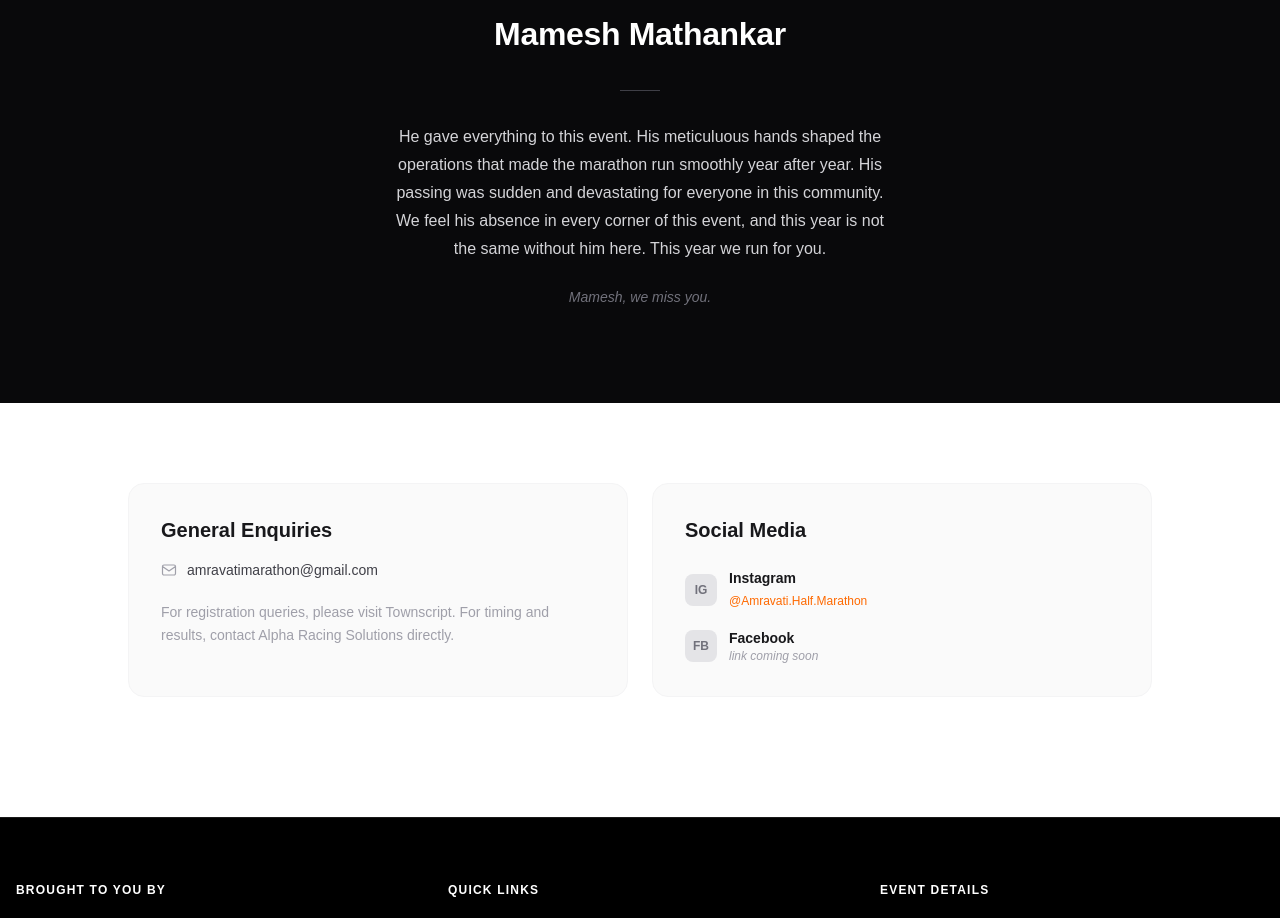
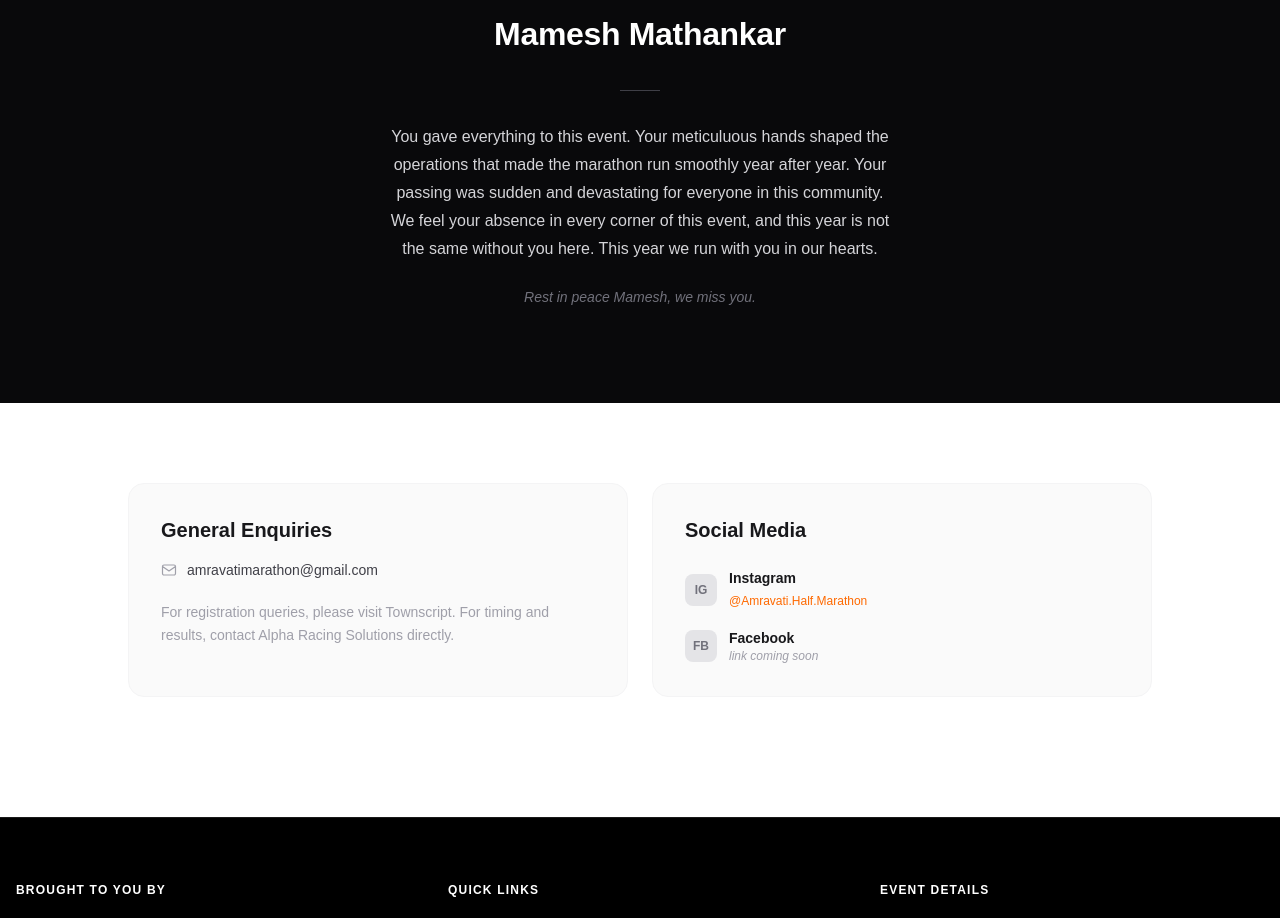
Before and after one commit to shreyas-patil/amt-marathon, a Next.js app: page /contact in a window 1280 px wide. Shown: the part 3240-4158 px from the top of the page. Built offline with nearby package versions, Linux system fonts and the light colour scheme; no server answers; a web font is replaced by a local one.

Commit message:
update the memoriam.

```diff
--- a/app/globals.css
+++ b/app/globals.css
@@ -114,7 +114,7 @@ body {
   animation: flame-body-anim 2.5s ease-in-out infinite;
 }
 .flame-inner {
-  animation: flame-inner-anim 1.1s ease-in-out infinite;
+  animation: flame-inner-anim 1.5s ease-in-out infinite;
 }
 
 @media (prefers-reduced-motion: reduce) {
--- a/components/ContactSection.tsx
+++ b/components/ContactSection.tsx
@@ -424,12 +424,12 @@ export default function ContactSection() {
             className="text-zinc-300 leading-relaxed max-w-lg mx-auto text-pretty"
             style={{ lineHeight: 1.75 }}
           >
-            He gave everything to this event. His meticuluous hands shaped the operations that made
-            the marathon run smoothly year after year. His passing was sudden and devastating for
-            everyone in this community. We feel his absence in every corner of this event, and this
-            year is not the same without him here. This year we run for you.
+            You gave everything to this event. Your meticuluous hands shaped the operations that
+            made the marathon run smoothly year after year. Your passing was sudden and devastating
+            for everyone in this community. We feel your absence in every corner of this event, and
+            this year is not the same without you here. This year we run with you in our hearts.
           </p>
-          <p className="text-zinc-500 mt-6 text-sm italic">Mamesh, we miss you.</p>
+          <p className="text-zinc-500 mt-6 text-sm italic">Rest in peace Mamesh, we miss you.</p>
         </div>
       </section>
 
```
